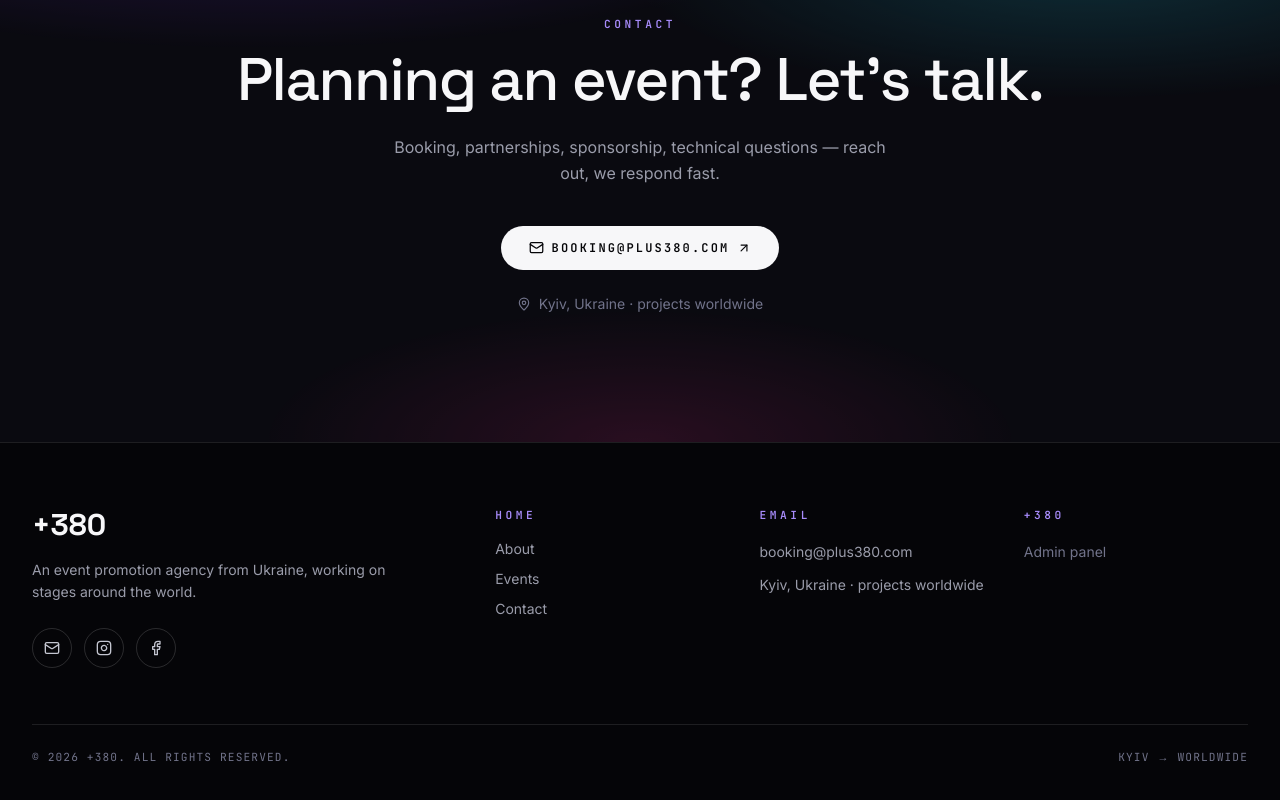
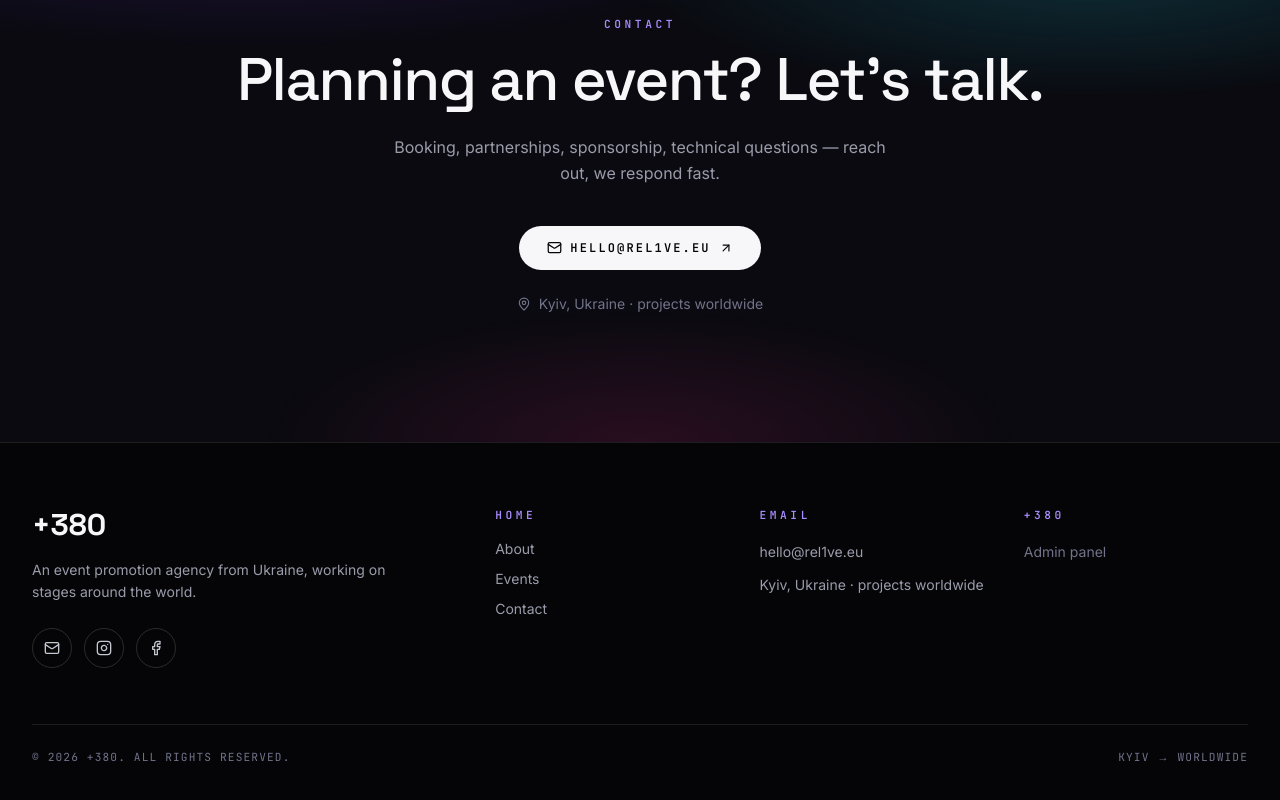
Before and after one commit to DimBirch/plus380, a Next.js app: page /en in a window 1280 px wide. Shown: the part 4010-4810 px from the top of the page. Built offline with nearby package versions, Linux system fonts and the light colour scheme; no server answers; the database is empty.

Commit message:
Update contact email to hello@rel1ve.eu

```diff
--- a/components/ContactSection.tsx
+++ b/components/ContactSection.tsx
@@ -17,9 +17,9 @@ export default function ContactSection({ dict }: { dict: Dictionary }) {
 
         <Reveal delay={0.1}>
           <div className="mt-10 flex flex-col items-center justify-center gap-4 sm:flex-row">
-            <a href="mailto:booking@plus380.com" className="btn-primary">
+            <a href="mailto:hello@rel1ve.eu" className="btn-primary">
               <Mail size={15} />
-              booking@plus380.com
+              hello@rel1ve.eu
               <ArrowUpRight size={14} />
             </a>
           </div>
--- a/components/Footer.tsx
+++ b/components/Footer.tsx
@@ -15,7 +15,7 @@ export default function Footer({ locale, dict }: { locale: Locale; dict: Diction
             </p>
             <div className="mt-6 flex items-center gap-3">
               <a
-                href="mailto:booking@plus380.com"
+                href="mailto:hello@rel1ve.eu"
                 aria-label="Email"
                 className="flex h-10 w-10 items-center justify-center rounded-full border border-white/15 text-bone-300 transition-colors hover:border-volt-400/60 hover:text-volt-400"
               >
@@ -56,10 +56,10 @@ export default function Footer({ locale, dict }: { locale: Locale; dict: Diction
             <div>
               <p className="eyebrow mb-4">{dict.contact.emailLabel}</p>
               <a
-                href="mailto:booking@plus380.com"
+                href="mailto:hello@rel1ve.eu"
                 className="font-body text-sm text-bone-400 hover:text-bone-50"
               >
-                booking@plus380.com
+                hello@rel1ve.eu
               </a>
               <p className="mt-3 font-body text-sm text-bone-400">{dict.contact.location}</p>
             </div>
```
